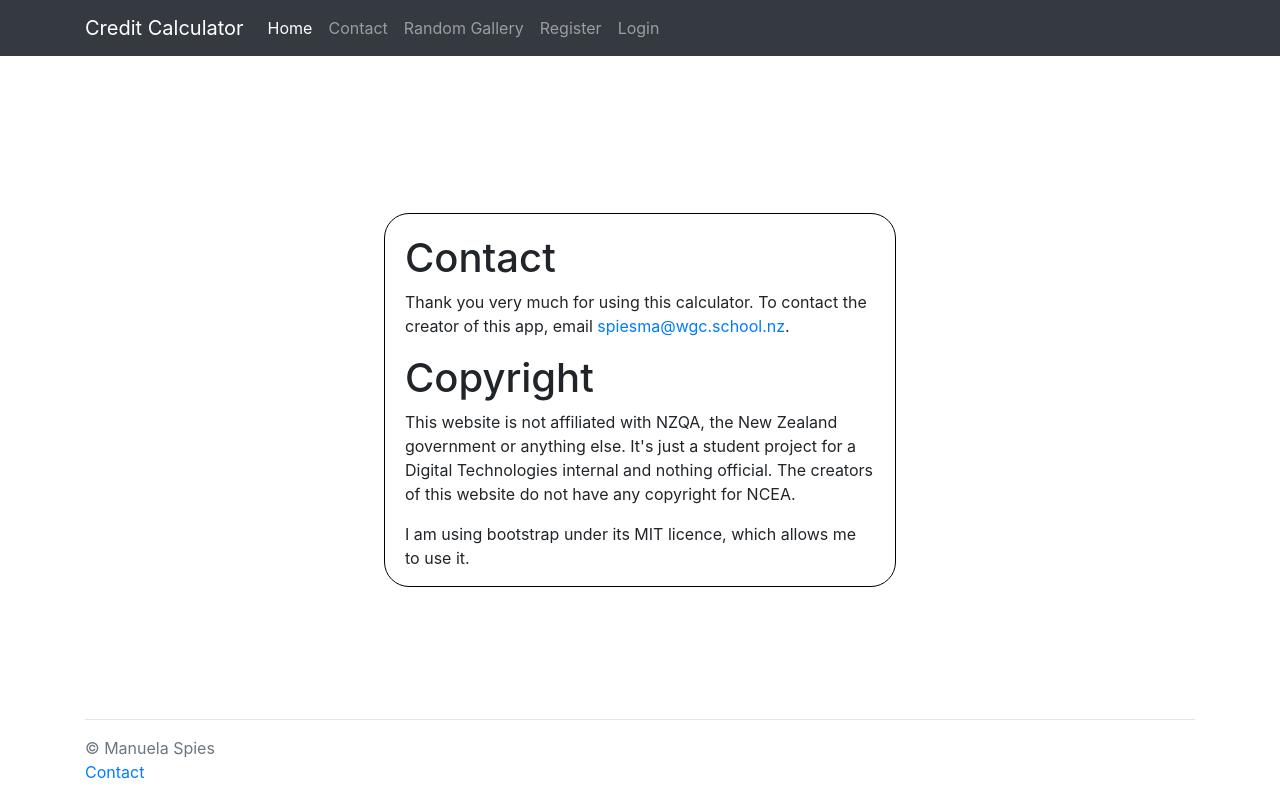
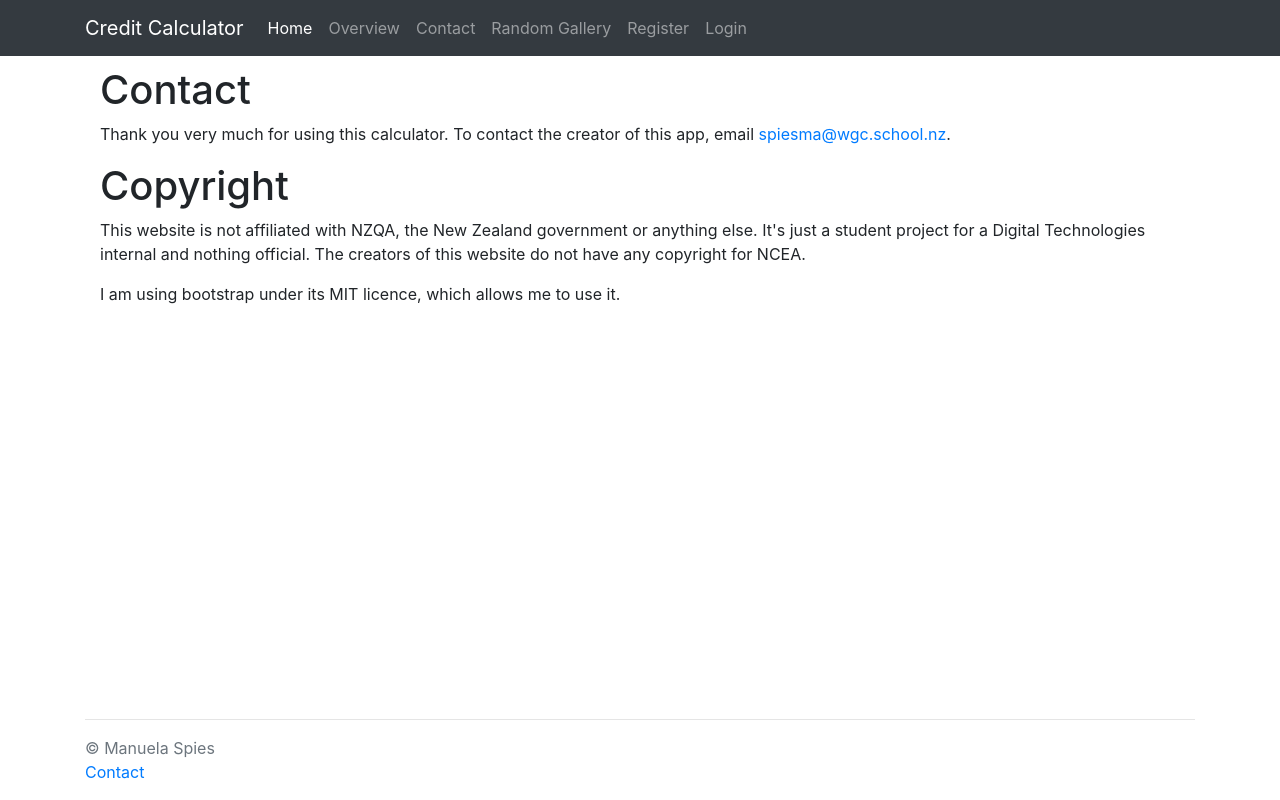
Before and after one commit to ManuelaSpies/NCEA-Calculator, a Flask app: page /contact in a window 1280 px wide. Run offline with Flask 2, Linux system fonts and the light colour scheme; some libraries are stand-ins or nearby versions.

Commit message:
The nav now works on all pages.

```diff
--- a/templates/contact.html
+++ b/templates/contact.html
@@ -7,7 +7,7 @@
 {% endblock %}
 
 {% block body %}
-    <div class="centre custom-box container">
+    <div class="container">
         <h1 id="contact">Contact</h1>
         <p>Thank you very much for using this calculator. To contact the creator of this app, email
             <a href="mailto:spiesma@wgc.school.nz">spiesma@wgc.school.nz</a>.</p>
--- a/templates/gallery.html
+++ b/templates/gallery.html
@@ -7,7 +7,7 @@
 {% endblock %}
 
 {% block body %}
-    <div class="centre custom-box container">
+    <div class="container">
         <h1 id="gallery">Gallery</h1>
         <div class="carousel-inner">
             <div id="carousel" class="carousel slide" data-ride="carousel">
--- a/templates/login.html
+++ b/templates/login.html
@@ -7,7 +7,7 @@
 {% endblock %}
 
 {% block body %}
-    <form class="centre custom-box" method="post" action="/login">
+    <form class="container" method="post" action="/login">
         <h1>Login</h1>
         {% if message != False %}
             <div class="alert {{ colour }}">{{ message }}</div>
--- a/templates/nologin_base.html
+++ b/templates/nologin_base.html
@@ -8,10 +8,12 @@
         <link rel="stylesheet" href="{{ url_for('static', filename='css/bootstrap.min.css') }}">
 
         <link rel="stylesheet" href="{{ url_for('static', filename='css/style.css') }}">
-        <title>{% block title %} {% endblock %} | NCEA Calculator</title>
+        {% block head %}
+            <title>{% block title %}{% endblock %} | NCEA Calculator</title>
+        {% endblock %}
     </head>
     <body>
-        <nav class="navbar navbar-expand-md navbar-dark bg-dark custom-nav">
+    <nav class="navbar navbar-expand-md navbar-dark bg-dark custom-nav">
             <div class="container">
                 <a class="navbar-brand" href="/">Credit Calculator</a>
                 <button class="navbar-toggler" type="button" data-toggle="collapse" data-target="#cc-navbar" aria-controls="cc-navbar" aria-expanded="false" aria-label="Toggle navigation">
@@ -22,6 +24,9 @@
                     <ul class="navbar-nav mr-auto">
                         <li class="nav-item active">
                             <a class="nav-link" href="/">Home</a>
+                        </li>
+                        <li class="nav-item">
+                            <a class="nav-link" href="/overview">Overview</a>
                         </li>
                         <li class="nav-item">
                             <a class="nav-link" href="/contact">Contact</a>
@@ -42,7 +47,7 @@
 
                                 <!-- CONTENT GOES HERE -->
         <main class="container content">
-            {% block body %} {% endblock %}
+            {% block body %}{% endblock %}
         </main>
                                 <!-- Footer -->
         <footer class="text-muted container fixed-bottom">
--- a/templates/register.html
+++ b/templates/register.html
@@ -7,7 +7,7 @@
 {% endblock %}
 
 {% block body %}
-    <form class="centre custom-box" method="post" action="/create-new-user">
+    <form class="container" method="post" action="/create-new-user">
         <h1>Register</h1>
         {% if error_message != False %}
           <div class="alert {{ colour }}">{{ error_message }}</div>
```
